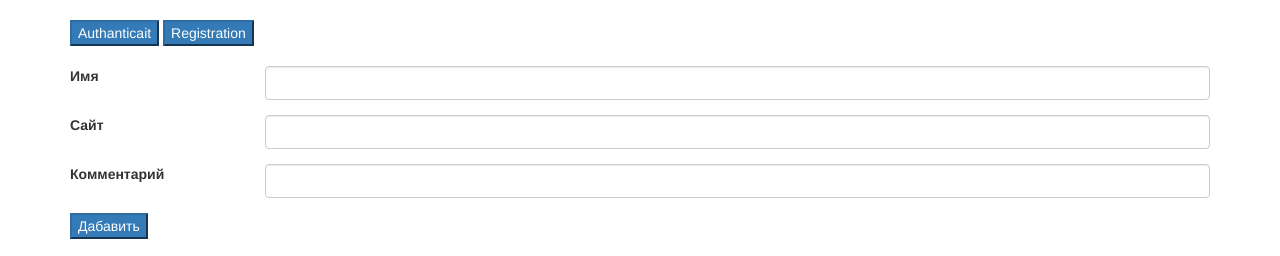
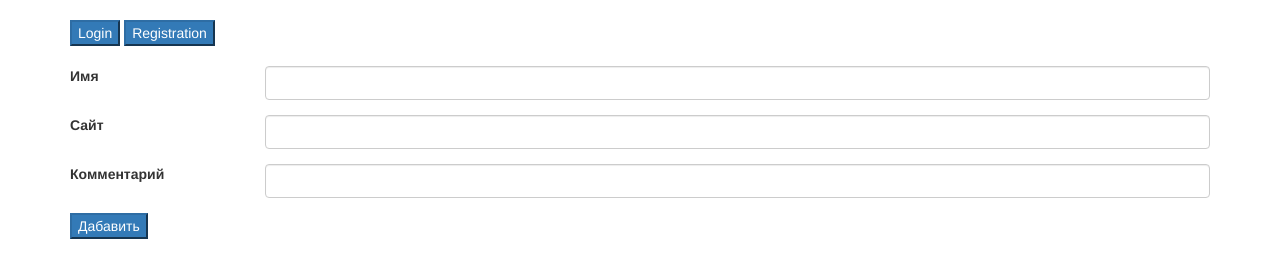
Before and after one commit to NickolaEnterprise/appwithUseCase, a website: page index.html in a window 1280 px wide. Shown: the top 256 px of the page. Drawn offline with nearby package versions, Linux system fonts and the light colour scheme; some packages are replaced by stand-ins of ours.

Commit message:
now button=auth have new name = login

```diff
--- a/view/mainPage.html
+++ b/view/mainPage.html
@@ -1,6 +1,6 @@
 <br>
 <form>
-    <input class="btn-primary log" type="submit" ng-click="openLoginPage()" value="Authanticait">
+    <input class="btn-primary log" type="submit" ng-click="openLoginPage()" value="Login">
     <input class="btn-primary reg" type="submit" ng-click="openRegPage()" value="Registration">
 </form>
 <br>
```
